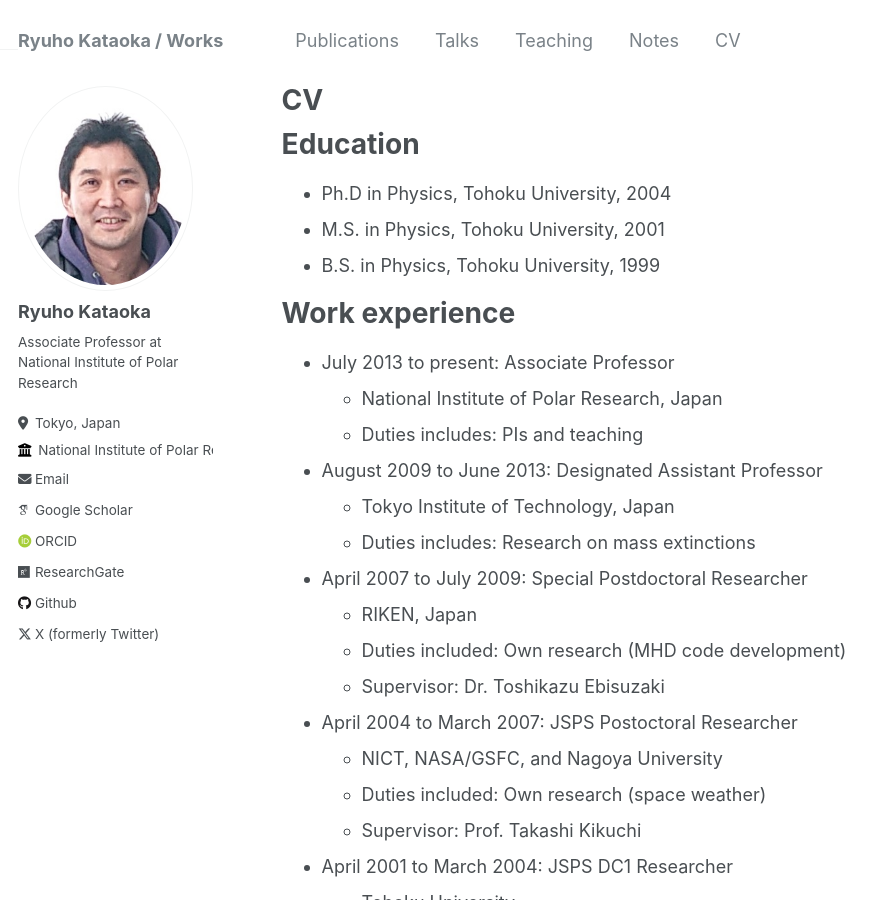
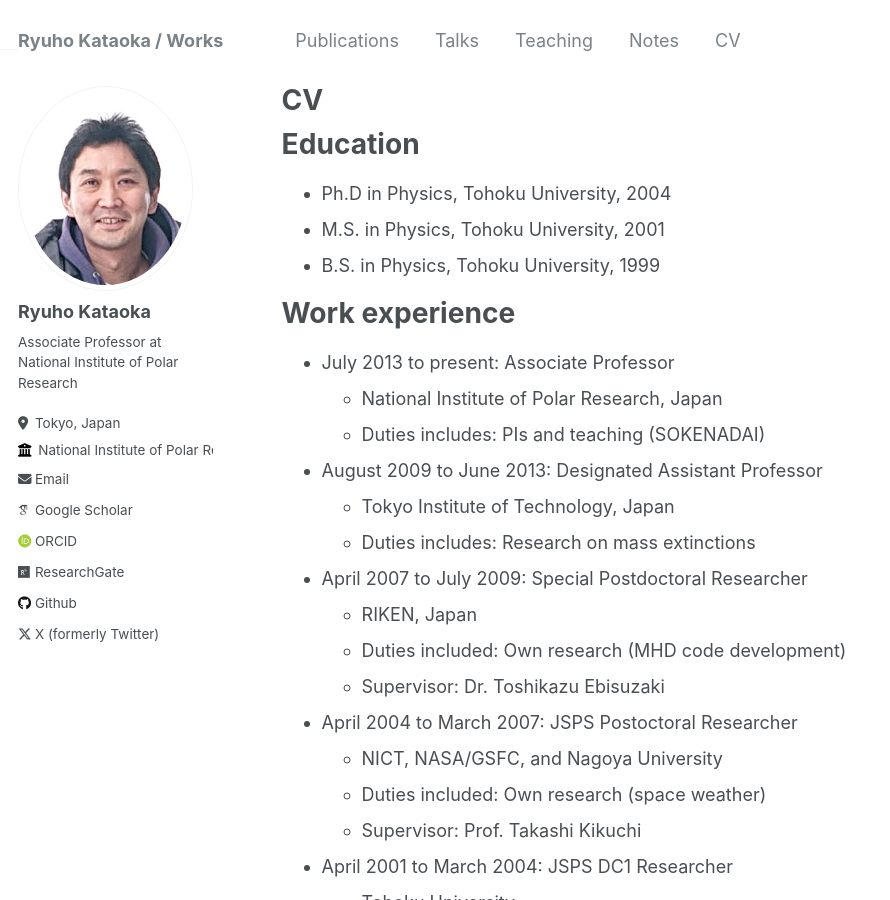
Before and after one commit to ryuhokataoka/ryuhokataoka.github.io, a Jekyll site: the page built from _pages/cv.md, in a window 1280 px wide and 900 px high. Shown: the whole window, without its empty margins (0-890 px from the left). Built offline with Jekyll 4.4.1, drawn with Linux system fonts in a browser that asks for light colours; some web fonts are replaced.

Commit message:
Update cv.md

```diff
--- a/_pages/cv.md
+++ b/_pages/cv.md
@@ -19,7 +19,7 @@ Work experience
 ======
 * July 2013 to present: Associate Professor
   * National Institute of Polar Research, Japan
-  * Duties includes: PIs and teaching
+  * Duties includes: PIs and teaching (SOKENADAI)
 
 * August 2009 to June 2013: Designated Assistant Professor
   * Tokyo Institute of Technology, Japan
```
